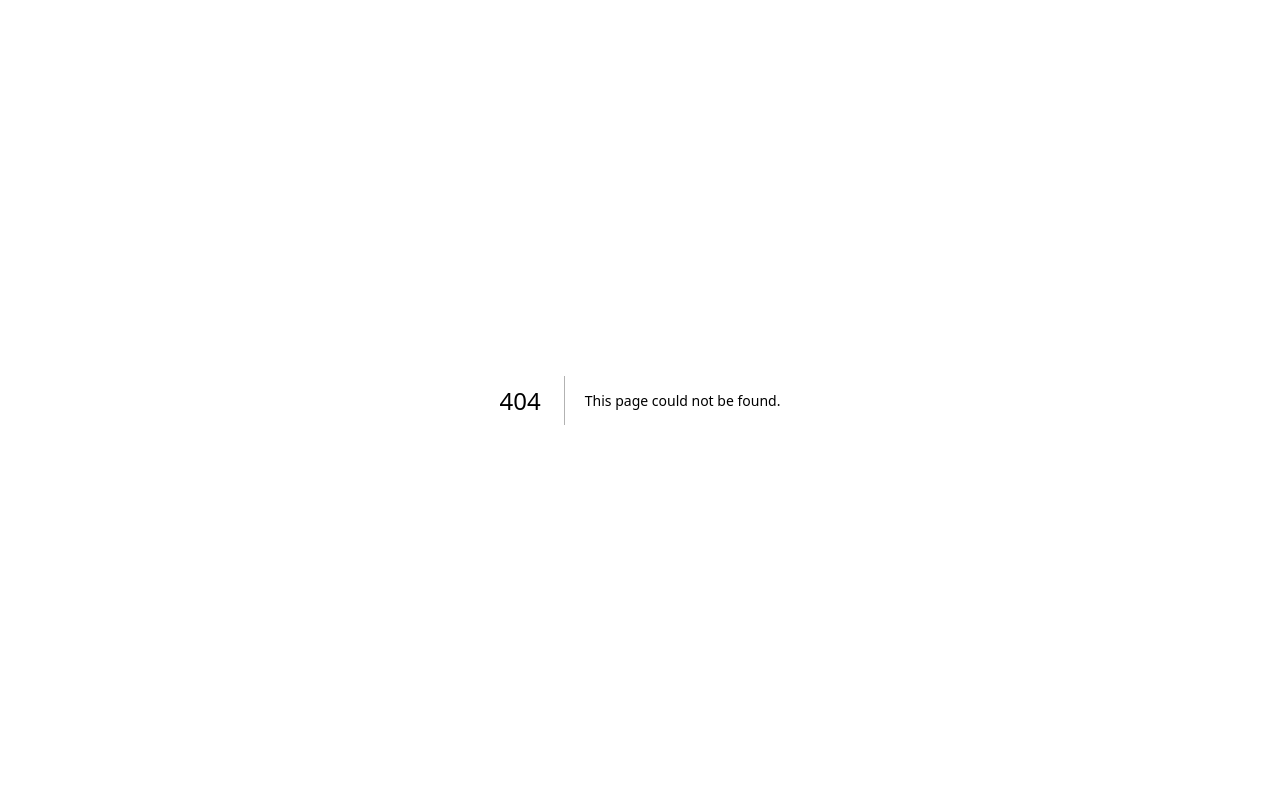
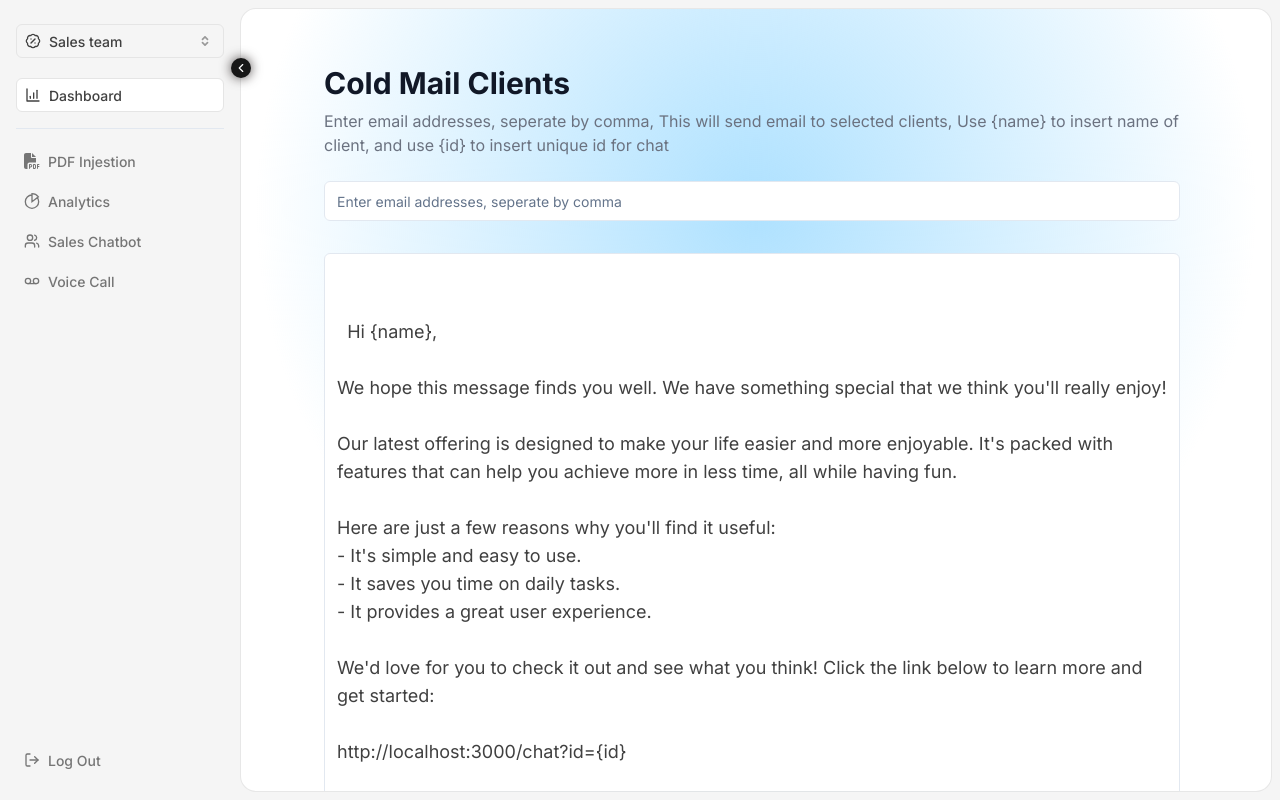
Before and after one commit to SujalChoudhari/100x_Buildathon_Entropy, a Next.js app in the folder frontend/: page /dashboard/email in a window 1280 px wide. Before the commit this address had no page. Built offline with nearby package versions, Linux system fonts and the light colour scheme.

Commit message:
chore: add bulk email

```diff
--- /dev/null
+++ b/frontend/src/app/dashboard/email/page.tsx
@@ -0,0 +1,18 @@
+import { EmailPage } from '@/components/component/email'
+import { VoiceCall } from '@/components/component/voice-call'
+import React from 'react'
+
+function page() {
+  return (
+    <>
+    <div className="">
+
+
+        <EmailPage/>
+    </div>
+
+    </>
+  )
+}
+
+export default page
--- /dev/null
+++ b/frontend/src/components/component/email.tsx
@@ -0,0 +1,99 @@
+"use client";
+import { Input } from "@/components/ui/input"
+import { Button } from "@/components/ui/button"
+import { Textarea } from "@/components/ui/textarea"
+import axios from "axios"
+import { useEffect, useRef, useState } from "react";
+import Link from "next/link";
+
+// User can add mailid, which will be sent email to.
+export function EmailPage() {
+
+  const emailRef = useRef<HTMLInputElement>(null);
+  const templateRef = useRef<HTMLTextAreaElement>(null);
+  const [summary, setSummary] = useState<any>({});
+  const sendBulkMail = async () => {
+    const template = templateRef.current?.value;
+    const email = emailRef.current?.value;
+
+    try {
+      // curl -X 'POST' \
+      //   'http://localhost:8000/admin/send_bulk_email?template=HI' \
+      //   -H 'accept: application/json' \
+      //   -H 'Authorization: Bearer eyJhbGciOiJIUzI1NiIsInR5cCI6IkpXVCJ9.eyJzdWIiOiJhZG1pbkBleGFtcGxlLmNvbSIsImV4cCI6MTcxNDMwMjI4N30.e1EA9To-yZ0MU7980VN15NCUFbujjxOzMZiuXOjKMqQ' \
+      //   -H 'Content-Type: application/json' \
+      //   -d '[
+      // ]'
+
+      const res = await axios.post(
+        "http://localhost:8000/admin/send_bulk_email"
+        + `?template=${encodeURIComponent(template || "")}`,
+        email?.split(","), {
+        headers: {
+          "accept": "application/json",
+          "Authorization": `Bearer ${localStorage.getItem("accessToken")}`,
+          "Content-Type": "application/json",
+        }
+      })
+      console.log('API call successful:', res);
+    } catch (error) {
+      console.error('API call failed:', error);
+    }
+  }
+
+  const template = `
+
+  Hi {name},
+
+We hope this message finds you well. We have something special that we think you'll really enjoy!
+
+Our latest offering is designed to make your life easier and more enjoyable. It's packed with features that can help you achieve more in less time, all while having fun.
+
+Here are just a few reasons why you'll find it useful:
+- It's simple and easy to use.
+- It saves you time on daily tasks.
+- It provides a great user experience.
+
+We'd love for you to check it out and see what you think! Click the link below to learn more and get started:
+
+http://localhost:3000/chat?id={id}
+
+If you have any questions or need assistance, feel free to reply to this email, and we'll be glad to help.
+
+Thanks for your time, and we look forward to hearing from you!
+
+Best regards,
+Your Team
+  `
+  const name = `{name}`
+  const id = `{id}`
+  return (
+    <main className="flex flex-col items-center h-full mt-10  ">
+
+      <div className="max-w-4xl w-full space-y-6 px-4">
+        <div className="space-y-2">
+          <h1 className="text-3xl font-bold text-gray-900 dark:text-gray-100">Cold Mail Clients</h1>
+          <p className="text-gray-500 dark:text-gray-400"> Enter email addresses, seperate by comma,
+            This will send email to selected clients, Use {name} to insert name of client, and use {id} to insert unique id for chat</p>
+        </div>
+        <div className="space-y-4">
+          <div className="grid grid-cols-[1fr_auto] items-center gap-2">
+            <Input ref={emailRef} className="w-full" placeholder="Enter email addresses, seperate by comma" type="text" />
+
+          </div>
+          <div className="flex items-center justify-between">
+
+          </div>
+          <div className="grid grid-cols-[1fr_auto] items-center gap-2">
+            <Textarea ref={templateRef} className="w-full text-lg" placeholder="Enter prompt" rows={30} value={template}>
+            </Textarea>
+
+          </div>
+          <button onClick={() => { sendBulkMail() }} className="mt-4 mb-4 group relative rounded-lg border-2 border-white bg-black px-5 py-1 font-medium text-white duration-1000 hover:shadow-lg hover:shadow-blue-500/50">
+            Send Bulk Mail
+          </button>
+        </div>
+      </div>
+    </main>
+  )
+}
```
